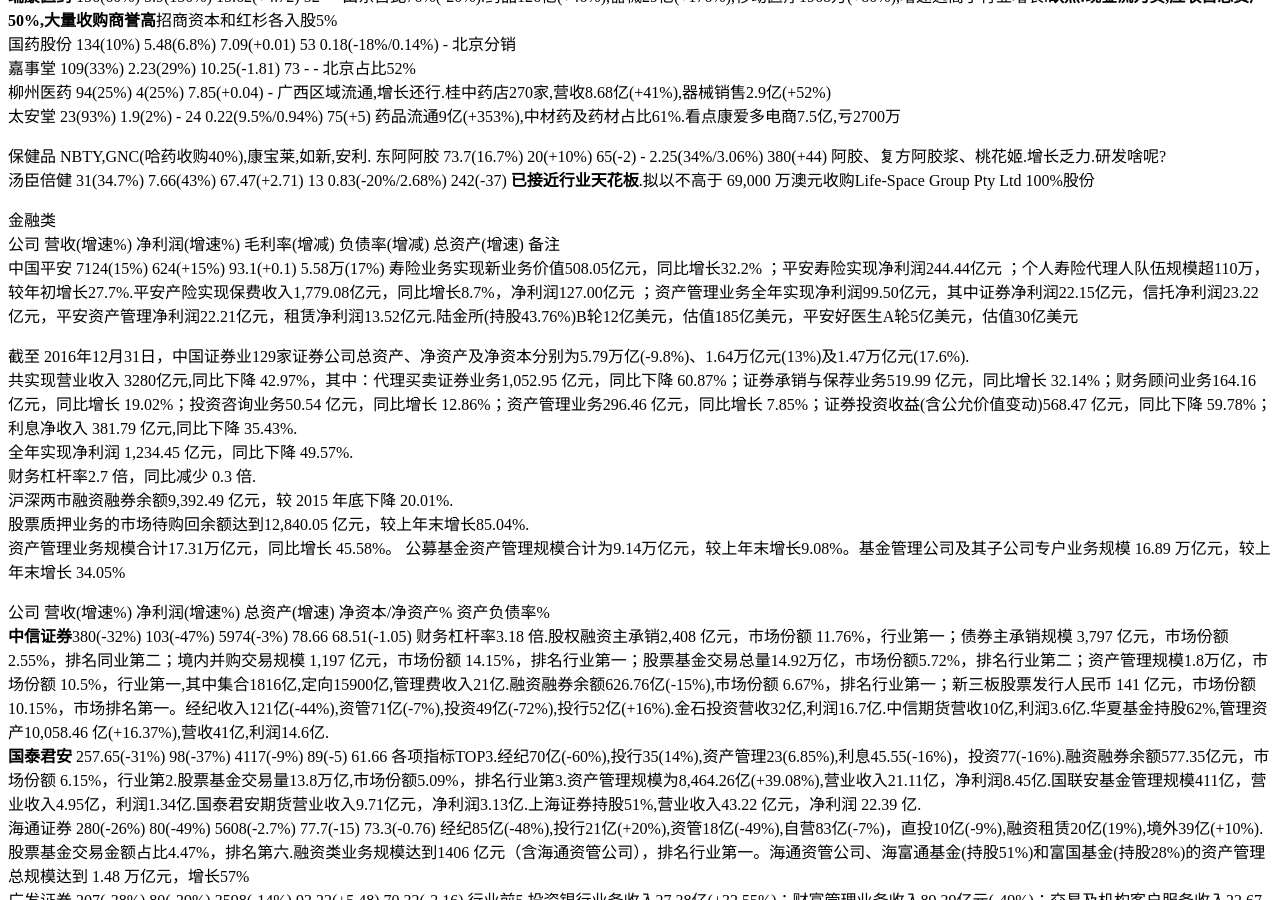
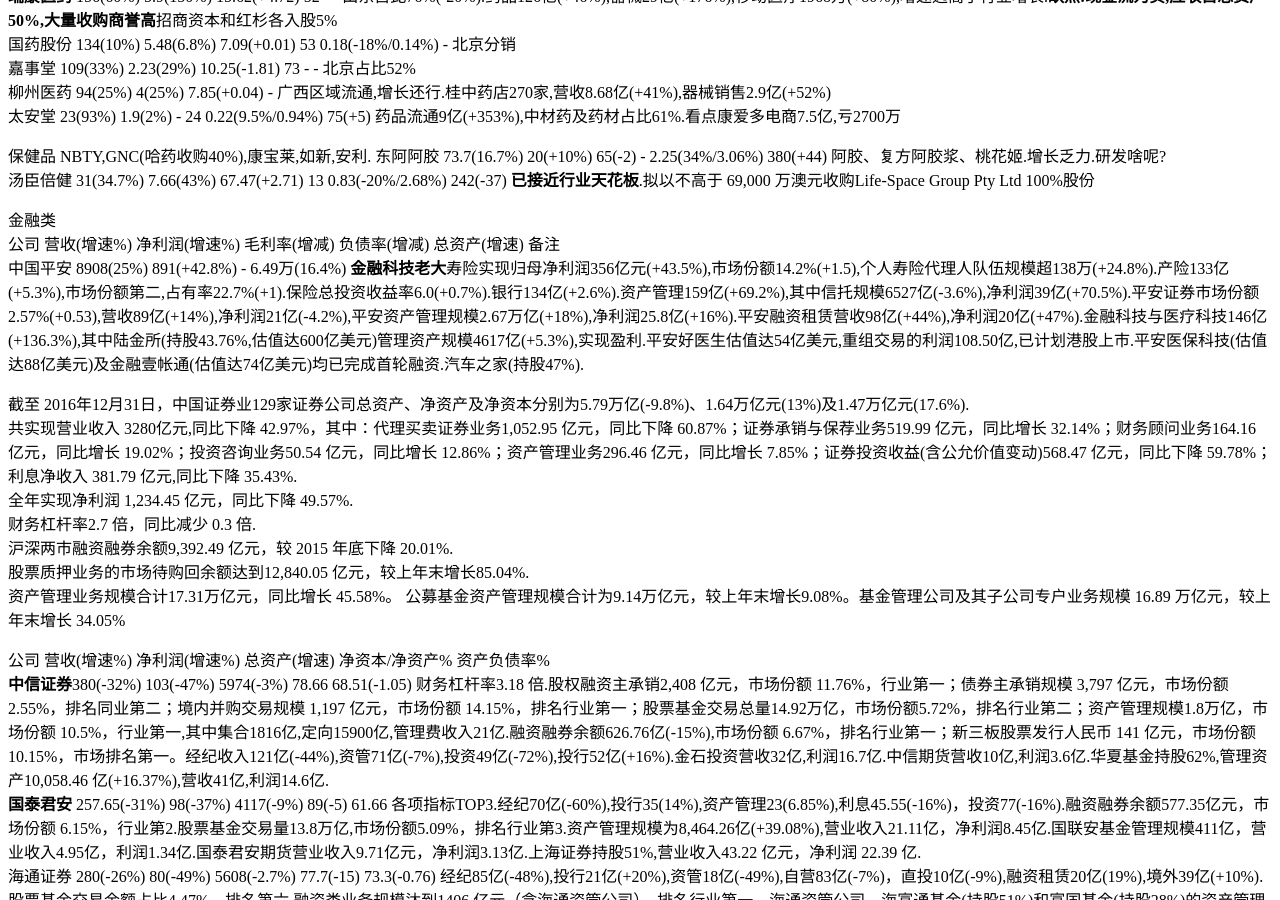
Before and after one commit to kingofhawks/kingofhawks.github.io, a Jekyll site: the page built from _posts/2017-11-24-重点上市公司2017年报汇总.md, in a window 1280 px wide and 900 px high, scrolled down 4202 px. Built offline with Jekyll 4.4.1, drawn with Linux system fonts in a browser that asks for light colours; our own code applies the rules of GitHub Pages for plain Markdown files.

Commit message:
update post

```diff
--- a/_posts/2017-11-24-重点上市公司2017年报汇总.md
+++ b/_posts/2017-11-24-重点上市公司2017年报汇总.md
@@ -118,7 +118,7 @@
 
 金融类
 公司        营收(增速%)       净利润(增速%)   毛利率(增减)   负债率(增减)   总资产(增速)    备注
-中国平安     7124(15%)        624(+15%)                    93.1(+0.1)    5.58万(17%)     寿险业务实现新业务价值508.05亿元，同比增长32.2% ；平安寿险实现净利润244.44亿元 ；个人寿险代理人队伍规模超110万，较年初增长27.7%.平安产险实现保费收入1,779.08亿元，同比增长8.7%，净利润127.00亿元 ；资产管理业务全年实现净利润99.50亿元，其中证券净利润22.15亿元，信托净利润23.22亿元，平安资产管理净利润22.21亿元，租赁净利润13.52亿元.陆金所(持股43.76%)B轮12亿美元，估值185亿美元，平安好医生A轮5亿美元，估值30亿美元
+中国平安     8908(25%)        891(+42.8%)                  -             6.49万(16.4%)     **金融科技老大**寿险实现归母净利润356亿元(+43.5%),市场份额14.2%(+1.5),个人寿险代理人队伍规模超138万(+24.8%).产险133亿(+5.3%),市场份额第二,占有率22.7%(+1).保险总投资收益率6.0(+0.7%).银行134亿(+2.6%).资产管理159亿(+69.2%),其中信托规模6527亿(-3.6%),净利润39亿(+70.5%).平安证券市场份额2.57%(+0.53),营收89亿(+14%),净利润21亿(-4.2%),平安资产管理规模2.67万亿(+18%),净利润25.8亿(+16%).平安融资租赁营收98亿(+44%),净利润20亿(+47%).金融科技与医疗科技146亿(+136.3%),其中陆金所(持股43.76%,估值达600亿美元)管理资产规模4617亿(+5.3%),实现盈利.平安好医生估值达54亿美元,重组交易的利润108.50亿,已计划港股上市.平安医保科技(估值达88亿美元)及金融壹帐通(估值达74亿美元)均已完成首轮融资.汽车之家(持股47%).
 
 
 截至 2016年12月31日，中国证券业129家证券公司总资产、净资产及净资本分别为5.79万亿(-9.8%)、1.64万亿元(13%)及1.47万亿元(17.6%).
```
